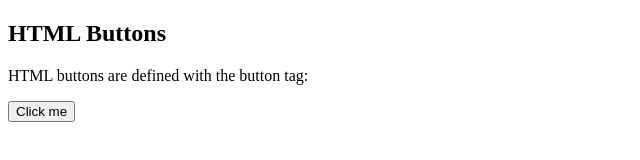
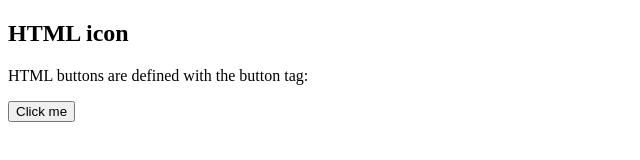
Before and after one commit to Inevitable765/CI-CD--2, a plain HTML site: page index.html in a window 1280 px wide. Shown: the full height of the page, 0-640 px from the left. Drawn offline with Linux system fonts and the light colour scheme.

Commit message:
Update index.html

```diff
--- a/index.html
+++ b/index.html
@@ -2,7 +2,7 @@
 <html>
 <body>
 
-<h2>HTML Buttons</h2>
+<h2>HTML icon</h2>
 <p>HTML buttons are defined with the button tag:</p>
 
 <button>Click me</button>
```
